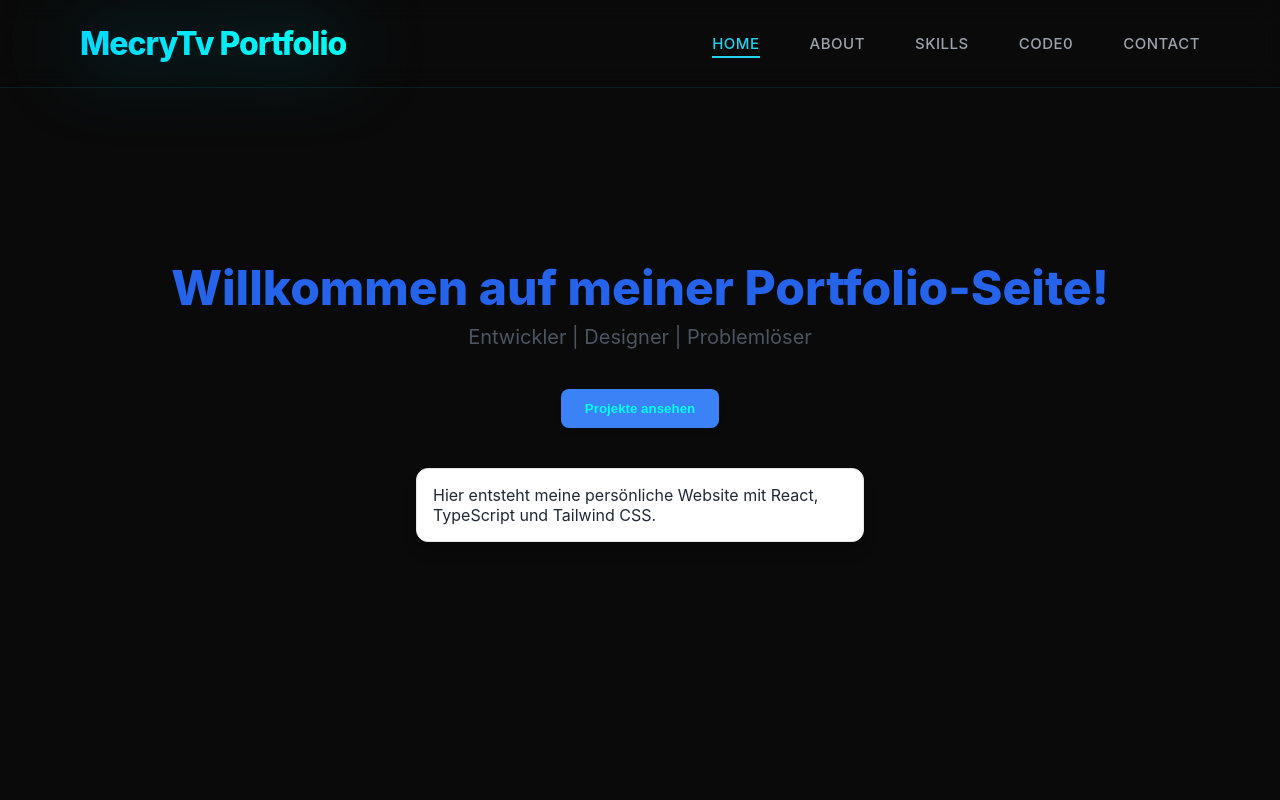
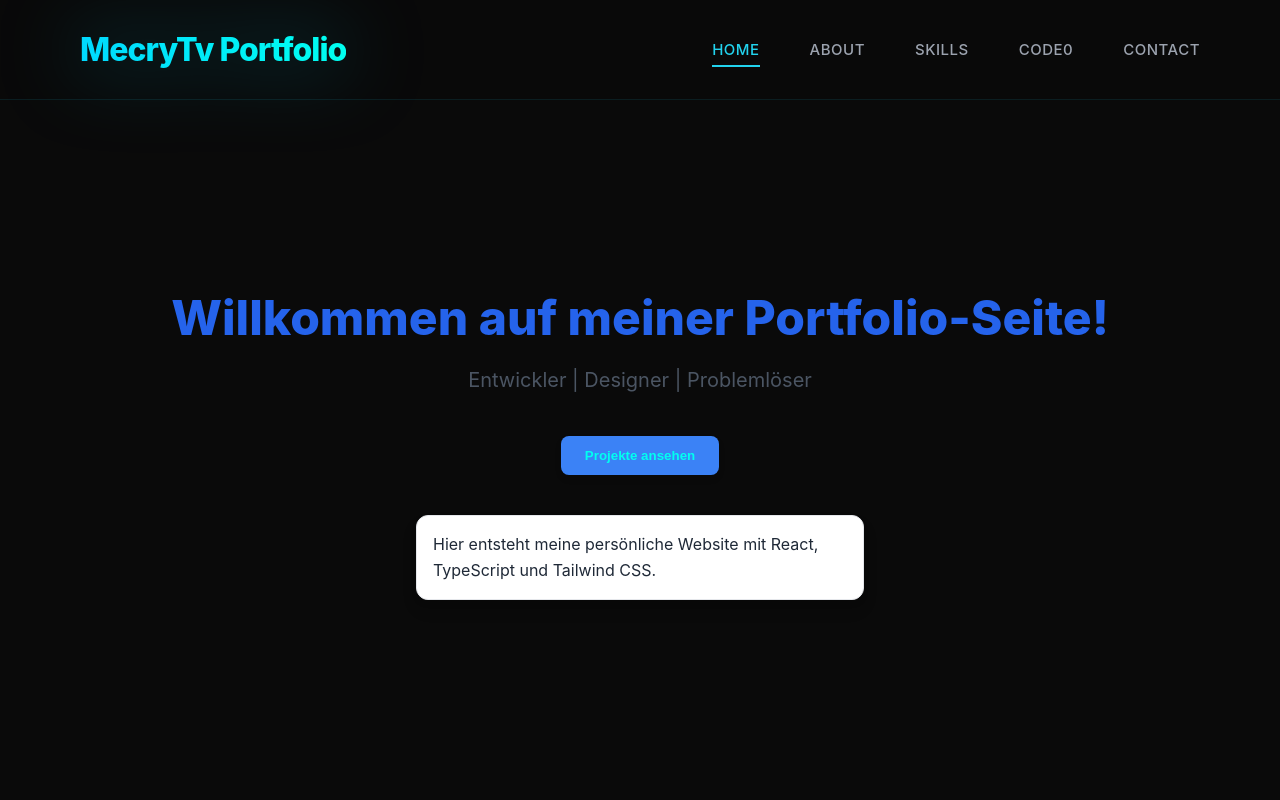
Before and after one commit to MecryTv/WEB-MyWebsite, a React (Vite) app: page / in a window 1280 px wide. Shown: the top 800 px of the page. Built offline with nearby package versions, Linux system fonts and the light colour scheme.

Commit message:
[FIX] Moving Header & Custom Scrollbar

```diff
--- a/src/index.scss
+++ b/src/index.scss
@@ -6,6 +6,7 @@
   --sehr-dunkel: #0A0A0A;
   --weiss: #FFFFFF;
   --akzent: #00FFF0;
+  --header-height: 80px;
 }
 
 * {
@@ -14,16 +15,58 @@
   box-sizing: border-box;
 }
 
-@layer base {
+html {
+  scroll-behavior: smooth;
+  overflow-x: hidden;
+}
+
 body {
   font-family: 'Inter', 'Segoe UI', sans-serif;
   background: var(--sehr-dunkel);
   color: var(--weiss);
-        transform: translate3d(0, 0, 0);
-        @apply overflow-x-hidden leading-relaxed;
-    }
+  overflow-x: hidden;
+  line-height: 1.6;
+  padding-top: var(--header-height);
 }
 
-html {
-  scroll-behavior: smooth;
+::-webkit-scrollbar {
+  width: 12px;
+  background: var(--sehr-dunkel);
 }
+
+::-webkit-scrollbar-track {
+  background: var(--sehr-dunkel);
+  border-left: 1px solid rgba(0, 217, 255, 0.1);
+}
+
+::-webkit-scrollbar-thumb {
+  background: linear-gradient(
+                  to bottom,
+                  var(--hellblau),
+                  var(--akzent)
+  );
+  border-radius: 10px;
+  border: 2px solid var(--sehr-dunkel);
+  box-shadow: 0 0 20px rgba(0, 217, 255, 0.5);
+  transition: all 0.3s ease;
+}
+
+::-webkit-scrollbar-thumb:hover {
+  background: linear-gradient(
+                  to bottom,
+                  var(--hellblau-glow),
+                  var(--hellblau)
+  );
+  box-shadow: 0 0 30px rgba(0, 217, 255, 0.8);
+  border: 2px solid rgba(0, 217, 255, 0.2);
+}
+
+::-webkit-scrollbar-thumb:active {
+  background: var(--akzent);
+  box-shadow: 0 0 40px rgba(0, 255, 240, 1);
+}
+
+* {
+  scrollbar-width: thin;
+  scrollbar-color: var(--hellblau) var(--sehr-dunkel);
+}
--- a/src/styles/Header.scss
+++ b/src/styles/Header.scss
@@ -14,12 +14,18 @@ $link-active-color: #22d3ee;
 .main-header {
   position: fixed;
   top: 0;
+  left: 0;
+  right: 0;
   width: 100%;
-  z-index: 50;
+  z-index: 1000;
   padding: 1.5rem 5rem;
-  background: rgba(10, 10, 10, 0.8);
+  background: rgba(10, 10, 10, 0.95);
   backdrop-filter: blur(12px);
   border-bottom: 1px solid rgba($link-active-color, 0.1);
+
+  @media (max-width: 768px) {
+    padding: 1rem 2rem;
+  }
 }
 
 .header-nav {
@@ -34,6 +40,7 @@ $link-active-color: #22d3ee;
   font-size: 32px;
   font-weight: 800;
   letter-spacing: -1px;
+  text-decoration: none;
   @include logo-style;
   transition: all 300ms ease-in-out;
 
@@ -46,6 +53,10 @@ $link-active-color: #22d3ee;
   display: flex;
   gap: 50px;
   align-items: center;
+
+  @media (max-width: 768px) {
+    gap: 20px;
+  }
 }
 
 .nav-link {
--- a/src/styles/Home.scss
+++ b/src/styles/Home.scss
@@ -8,12 +8,12 @@ $border-color: #e5e7eb;
 $breakpoint-sm: 640px;
 
 .home-page {
-  min-height: 100vh;
+  min-height: calc(100vh - var(--header-height));
   display: flex;
   flex-direction: column;
   align-items: center;
   justify-content: center;
-  padding: 1rem;
+  padding: 2rem 1rem;
   background: #0A0A0A;
 }
 
--- a/src/styles/LoadingScreen.scss
+++ b/src/styles/LoadingScreen.scss
@@ -11,6 +11,13 @@ $spinner-size: 16px;
   min-height: 100vh;
   background-color: $primary-bg;
   color: $text-color;
+  position: fixed;
+  top: 0;
+  left: 0;
+  right: 0;
+  bottom: 0;
+  z-index: 9999;
+  overflow: hidden; // Verhindert Scrolling im Loading Screen
 }
 
 .loading-content {
--- a/src/utils/ScrollToSection.tsx
+++ b/src/utils/ScrollToSection.tsx
@@ -1,5 +1,3 @@
-// utils/ScrollToSection.tsx (Korrigierte Version)
-
 import { useEffect } from 'react';
 import { useLocation } from 'react-router-dom';
 
@@ -9,16 +7,12 @@ export default function ScrollToSection() {
     useEffect(() => {
         const path = location.pathname;
 
-        // 1. Header-Höhe ermitteln
-        // Annahme: Ihr Header hat die ID 'main-header'.
-        // Wenn Ihr Header keine ID hat, verwenden Sie den entsprechenden Selector (z.B. 'header').
+        // Kleine Verzögerung, damit der DOM vollständig geladen ist
+        setTimeout(() => {
             const headerElement = document.getElementById('main-header') || document.querySelector('header');
-
-        // Verwenden Sie einen Fallback-Wert (z.B. 80 Pixel), wenn der Header nicht gefunden wird.
             const headerHeight = headerElement ? headerElement.offsetHeight : 80;
 
             if (path === '/') {
-            // Für die Home-Seite: Immer nach ganz oben scrollen
                 window.scrollTo({ top: 0, behavior: 'smooth' });
                 return;
             }
@@ -27,19 +21,15 @@ export default function ScrollToSection() {
             const element = document.getElementById(sectionId);
 
             if (element) {
-            // Die genaue Position des Elements relativ zum Dokument (offset)
                 const elementTop = element.getBoundingClientRect().top + window.scrollY;
-
-            // Die neue ZIELPOSITION: Element-Anfangsposition minus der Header-Höhe
                 const targetScrollPosition = elementTop - headerHeight;
 
-            // Scrolle zur angepassten Position
                 window.scrollTo({
-                // Stellen Sie sicher, dass wir nicht unter 0 scrollen
                     top: Math.max(0, targetScrollPosition),
                     behavior: 'smooth'
                 });
             }
+        }, 100);
     }, [location]);
 
     return null;
```
Lines whose indentation alone changed are shown as unchanged.
